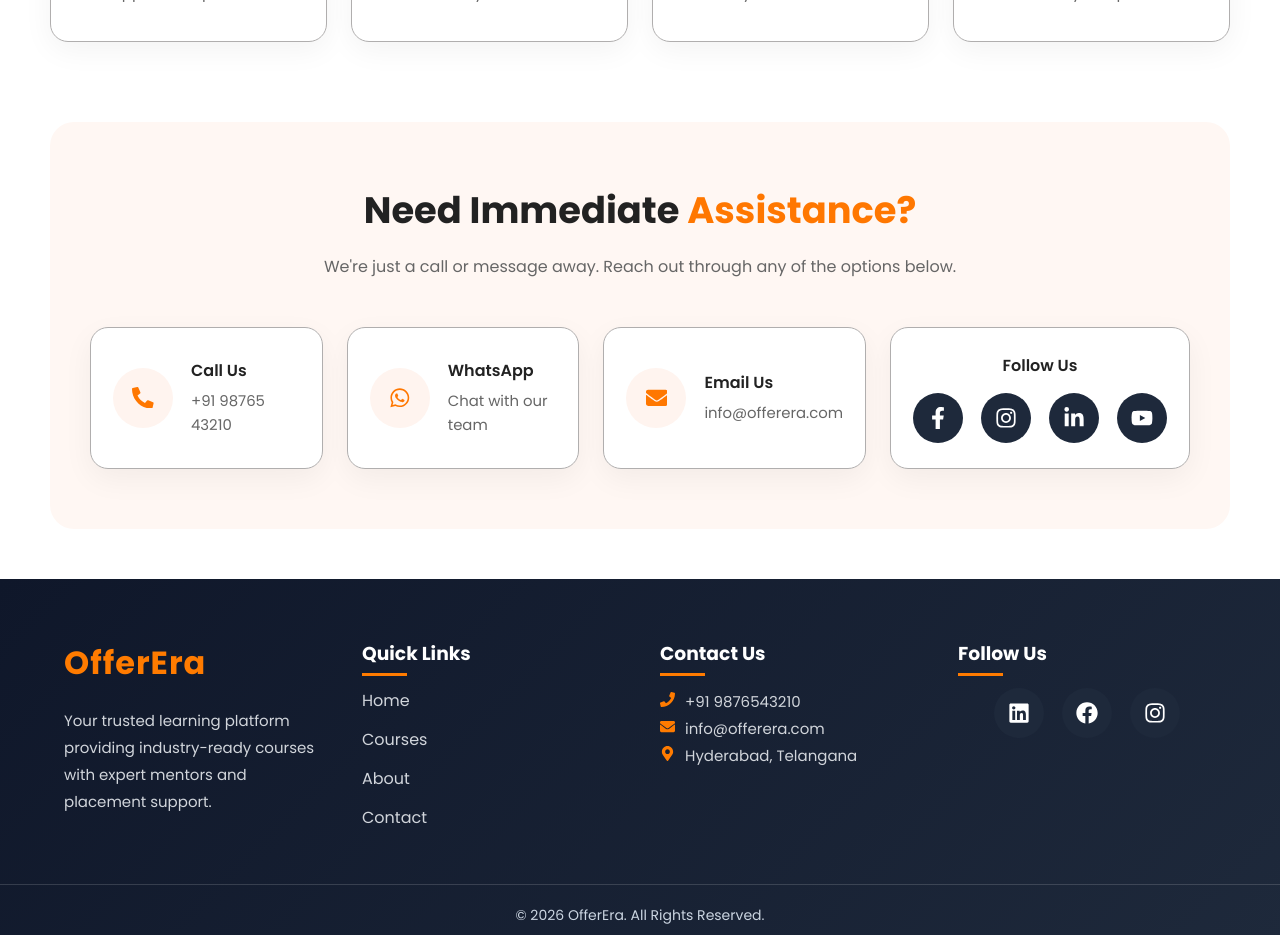
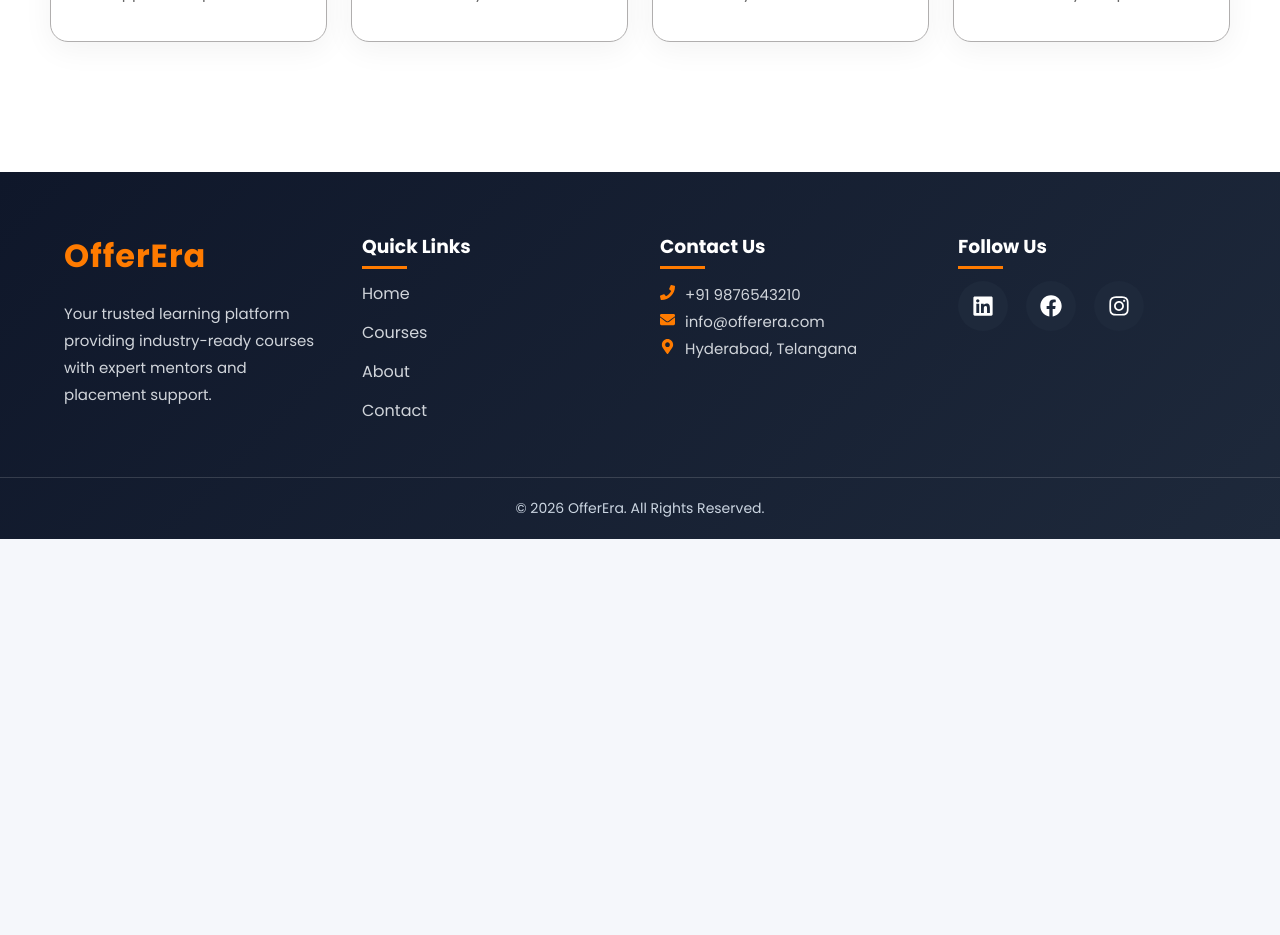
Before and after one commit to rishithac03/Institute-Website, a React (Vite) app in the folder vite-project/: page /contact in a window 1280 px wide. Shown: the part 1880-2815 px from the top of the page. After the commit the page ends 2419 px from the top, so only its background shows below. Built offline with nearby package versions, Linux system fonts and the light colour scheme.

Commit message:
made few styling changes

```diff
--- a/vite-project/src/pages/Collaborations.jsx
+++ b/vite-project/src/pages/Collaborations.jsx
@@ -194,8 +194,8 @@ function Collaborations() {
           <div className="college-slider">
             <div className="college-track">
 
-            {colleges.map((college) => (
-              <div className="college-card" key={college.id}>
+            {[...colleges, ...colleges].map((college,index) => (
+              <div className="college-card" key={`${college.id}-${index}`} college={college}>
 
                 <div className="college-card-top">
 
--- a/vite-project/src/pages/Contact.jsx
+++ b/vite-project/src/pages/Contact.jsx
@@ -81,7 +81,7 @@ const Contact = () => {
 
             <iframe
               title="location"
-              src ="https://www.google.com/maps/embed?pb=!1m18!1m12!1m3!1d3806.160836560947!2d78.39084637494902!3d17.452014383446258!2m3!1f0!2f0!3f0!3m2!1i1024!2i768!4f13.1!3m3!1m2!1s0x3bcb913f3a19491f%3A0xbc2b8e1b91eea878!2sTechNex%20Cloud%20Networks%20pvt%20ltd%20(TCN)!5e0!3m2!1sen!2sin!4v1784895434062!5m2!1sen!2sin"
+              src="https://www.google.com/maps/embed?pb=!1m18!1m12!1m3!1d3806.160836560947!2d78.39084637494902!3d17.452014383446258!2m3!1f0!2f0!3f0!3m2!1i1024!2i768!4f13.1!3m3!1m2!1s0x3bcb913f3a19491f%3A0xbc2b8e1b91eea878!2sTechNex%20Cloud%20Networks%20pvt%20ltd%20(TCN)!5e0!3m2!1sen!2sin!4v1784895434062!5m2!1sen!2sin"
               loading="lazy"
               allowFullScreen=""
               referrerPolicy="no-referrer-when-downgrade"
@@ -286,85 +286,6 @@ const Contact = () => {
         </div>
 
       </section>
-      <section className="assistance-section">
-        <div className="assistance-content">
-          <div className="assistance-heading">
-            <h2>Need Immediate <span>Assistance?</span></h2>
-            <p>We're just a call or message away. Reach out through any of the options below.</p>
-          </div>
-          <div className="assistance-cards">
-            <a href="tel:+919876543210" className="assist-card">
-              <div className="assist-icon">
-                <FaPhoneAlt />
-              </div>
-              <div>
-                <h4>Call Us</h4>
-                <p>+91 98765 43210</p>
-              </div>
-            </a>
-            <a
-              href="https://wa.me/919876543210"
-              target="_blank"
-              rel="noopener noreferrer"
-              className="assist-card"
-            >
-              <div className="assist-icon">
-                <FaWhatsapp />
-              </div>
-
-              <div>
-                <h4>WhatsApp</h4>
-                <p>Chat with our team</p>
-              </div>
-            </a>
-
-            <a
-              href="mailto:info@offerera.com"
-              className="assist-card"
-            >
-              <div className="assist-icon">
-                <FaEnvelope />
-              </div>
-
-              <div>
-                <h4>Email Us</h4>
-                <p>info@offerera.com</p>
-              </div>
-            </a>
-
-            <div className="assist-card social-card">
-
-              <div>
-                <h4>Follow Us</h4>
-
-                <div className="social-icons">
-
-                  <a href="#">
-                    <FaFacebookF />
-                  </a>
-
-                  <a href="#">
-                    <FaInstagram />
-                  </a>
-
-                  <a href="#">
-                    <FaLinkedinIn />
-                  </a>
-
-                  <a href="#">
-                    <FaYoutube />
-                  </a>
-
-                </div>
-
-              </div>
-
-            </div>
-
-          </div>
-
-        </div>
-      </section>
     </section>
 
   );
--- a/vite-project/src/pages/Faq.jsx
+++ b/vite-project/src/pages/Faq.jsx
@@ -43,18 +43,6 @@ const FAQ = () => {
           Browse through our frequently asked questions about admissions,
           courses, placements, fees, certifications, and more.
         </p>
-
-
-        {/* <div className="faq-search">
-          <FaSearch className="faq-search-icon" />
-
-          <input
-            type="text"
-            placeholder="Search your question..."
-            value={searchTerm}
-            onChange={(e) => setSearchTerm(e.target.value)}
-          />
-        </div> */}
       </div>
 
       {/* ================= FAQ ================= */}
@@ -128,61 +116,6 @@ const FAQ = () => {
           )}
         </div>
       </div>
-
-      {/* ================= Need Help ================= */}
-
-      <section className="faq-help-section">
-        <div className="faq-help-header">
-          <h2>
-            Didn't Find Your <span>Answer?</span>
-          </h2>
-
-          <p>
-            Our support team is always happy to assist you. Feel free to
-            contact us using any of the options below.
-          </p>
-        </div>
-
-        <div className="faq-help-cards">
-          <a href="tel:+919876543210" className="faq-help-card">
-            <div className="faq-help-icon">
-              <FaPhoneAlt />
-            </div>
-
-            <h4>Call Us</h4>
-
-            <p>+91 98765 43210</p>
-          </a>
-
-          <a
-            href="mailto:info@yourinstitute.com"
-            className="faq-help-card"
-          >
-            <div className="faq-help-icon">
-              <FaEnvelope />
-            </div>
-
-            <h4>Email Us</h4>
-
-            <p>info@yourinstitute.com</p>
-          </a>
-
-          <a
-            href="https://wa.me/919876543210"
-            target="_blank"
-            rel="noreferrer"
-            className="faq-help-card"
-          >
-            <div className="faq-help-icon">
-              <FaWhatsapp />
-            </div>
-
-            <h4>WhatsApp</h4>
-
-            <p>Chat with our team</p>
-          </a>
-        </div>
-      </section>
     </section>
   );
 };
--- a/vite-project/src/styles/about.css
+++ b/vite-project/src/styles/about.css
@@ -38,7 +38,7 @@
 ======================================*/
 
 .about-page section{
-    padding:55px 0;
+    padding:25px 0;
 }
 
 .about-page .section-tag{
@@ -274,7 +274,7 @@
     border-radius:18px;
     padding:32px 28px;
     box-shadow:0 8px 22px rgba(0,0,0,.06);
-    transition:.3s;
+
 }
 
 .about-page .mission-card:hover{
@@ -356,7 +356,7 @@
 .about-page .achievement-card:hover,
 .about-page .mission-card:hover,
 .about-page .choose-card:hover{
-    transform:translateY(-8px) scale(1.02);
+    transform:translateY(-4px) scale(0.99);
     border-color:#ff7700;
     box-shadow:0 18px 36px rgba(0,0,0,.14);
 }
--- a/vite-project/src/styles/collaborations.css
+++ b/vite-project/src/styles/collaborations.css
@@ -238,7 +238,7 @@
     }
 
     to{
-        transform:translateX(-50%);
+        transform:translateX(calc(-50% - 12.5px));
     }
 
 }
--- a/vite-project/src/styles/contact.css
+++ b/vite-project/src/styles/contact.css
@@ -107,10 +107,6 @@
     padding: 22px;
     box-shadow: 0 10px 35px rgba(0, 0, 0, .06);
     transition: .3s;
-}
-
-.contact-left:hover {
-    transform: translateY(-5px);
 }
 
 .map {
@@ -230,10 +226,6 @@
     padding: 35px;
     box-shadow: 0 10px 35px rgba(0, 0, 0, .06);
     transition: .3s;
-}
-
-.contact-right:hover {
-    transform: translateY(-5px);
 }
 
 .contact-right h2 {
@@ -402,211 +394,6 @@
     }
 }
 
-.assistance-section {
-    margin-top: 40px;
-    background: #fff7f3;
-    border-radius: 24px;
-    padding: 60px 40px;
-}
-
-.assistance-content {
-    width:100%;
-    margin: 0 auto;
-}
-
-.assistance-heading {
-    text-align: center;
-    margin-bottom: 45px;
-}
-
-.assistance-heading h2 {
-    font-size: 2.3rem;
-    font-weight: 700;
-    color: #222;
-    margin-bottom: 15px;
-}
-
-.assistance-heading h2 span {
-    color: #ff7700;
-}
-
-.assistance-heading p {
-    max-width: 650px;
-    margin: 0 auto;
-    font-size: 1rem;
-    line-height: 1.8;
-    color: #666;
-}
-
-.assistance-cards {
-    display: grid;
-    grid-template-columns: repeat(4, 1fr);
-    gap: 24px;
-}
-
-.assist-card {
-    display: flex;
-    align-items: center;
-    gap: 18px;
-    padding: 25px 22px;
-    background: #fff;
-    border-radius: 18px;
-    text-decoration: none;
-    color: inherit;
-    box-shadow: 0 10px 30px rgba(0, 0, 0, .05);
-    border: 1px solid #b0aeae;
-    transition: .3s;
-}
-
-.assist-card:hover {
-    transform: translateY(-6px);
-    border-color:  #ff7700;
-    box-shadow: 0 16px 35px rgba(255, 107, 53, .15);
-}
-
-.assist-icon {
-    width: 60px;
-    height: 60px;
-    border-radius: 50%;
-    display: flex;
-    align-items: center;
-    justify-content: center;
-    background: #fff4ef;
-    color:  #ff7700;
-    font-size: 1.35rem;
-    flex-shrink: 0;
-    transition: .3s;
-}
-
-.assist-card:hover .assist-icon {
-    background:  #ff7700;
-    color: #fff;
-}
-
-.assist-card h4 {
-    font-size: 1rem;
-    font-weight: 600;
-    color: #222;
-    margin-bottom: 6px;
-}
-
-.assist-card p {
-    font-size: .93rem;
-    color: #666;
-    line-height: 1.6;
-}
-
-.social-card {
-    justify-content: center;
-    text-align: center;
-}
-
-.social-card>div {
-    width: 100%;
-}
-
-.social-icons {
-    display: flex;
-    justify-content: center;
-    gap: 14px;
-    margin-top: 18px;
-}
-
-.social-icons a {
-    width: 42px;
-    height: 42px;
-    border-radius: 50%;
-    display: flex;
-    align-items: center;
-    justify-content: center;
-    background: #fff4ef;
-    color:  #ff7700;
-    font-size: 1rem;
-    text-decoration: none;
-    transition: .3s;
-}
-
-.social-icons a:hover {
-    background:  #ff7700;
-    color: #fff;
-    transform: scale(1.08);
-}
-
-@media(max-width:1100px) {
-    .assistance-cards {
-        grid-template-columns: repeat(2, 1fr);
-    }
-}
-
-@media(max-width:768px) {
-    .assistance-section {
-        margin-top: 60px;
-        padding: 45px 20px;
-    }
-
-    .assistance-heading h2 {
-        font-size: 1.9rem;
-    }
-
-    .assistance-heading p {
-        font-size: .95rem;
-    }
-
-    .assistance-cards {
-        grid-template-columns: 1fr;
-        gap: 18px;
-    }
-
-    .assist-card {
-        padding: 20px;
-    }
-
-    .assist-icon {
-        width: 54px;
-        height: 54px;
-        font-size: 1.2rem;
-    }
-}
-
-@media(max-width:480px) {
-    .assistance-section {
-        padding: 35px 15px;
-        border-radius: 18px;
-    }
-
-    .assistance-heading {
-        margin-bottom: 30px;
-    }
-
-    .assistance-heading h2 {
-        font-size: 1.6rem;
-    }
-
-    .assist-card {
-        flex-direction: column;
-        text-align: center;
-        gap: 14px;
-    }
-
-    .assist-card h4 {
-        font-size: .95rem;
-    }
-
-    .assist-card p {
-        font-size: .88rem;
-    }
-
-    .social-icons {
-        gap: 10px;
-    }
-
-    .social-icons a {
-        width: 38px;
-        height: 38px;
-        font-size: .9rem;
-    }
-}
-
 .contact-why-section{
 margin:80px 0;
 }
```
Also changed, not shown: vite-project/src/pages/Faq.css (+1 -164 lines). Lines whose indentation alone changed are shown as unchanged.
